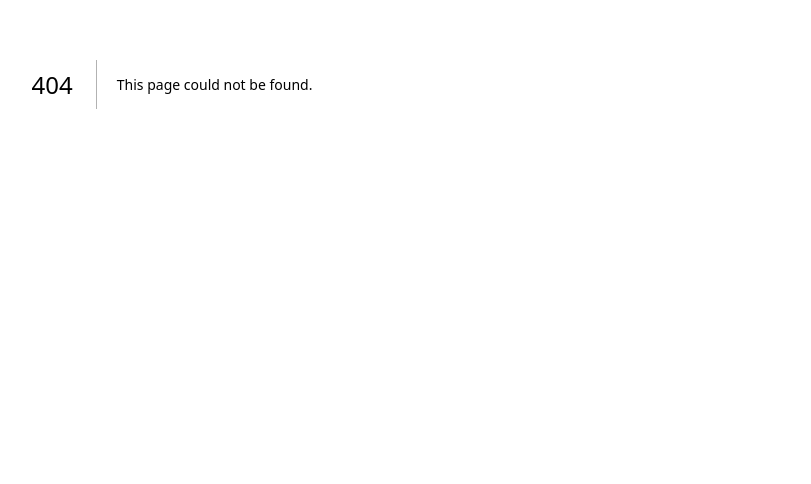
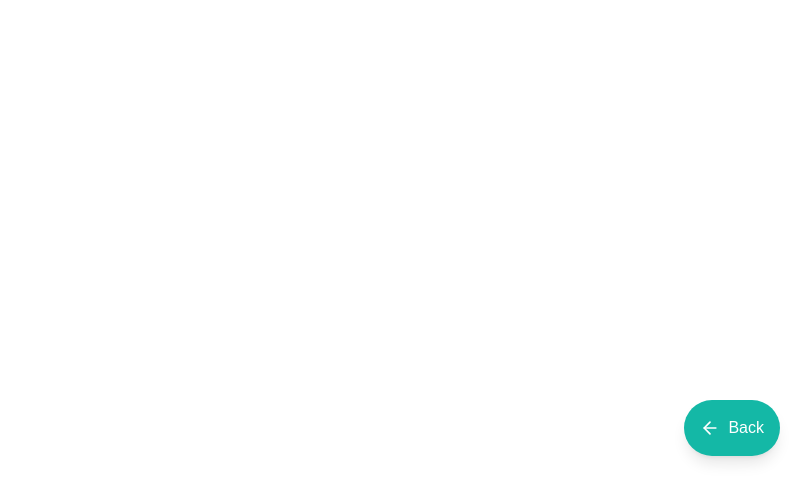
Before and after one commit to TharushiJayasooriya/WellzoneLanka, a Next.js app in the folder frontend/: page /backbutton in a window 1280 px wide. Before the commit this address had no page. Shown: the part 316-800 px from the top of the page, without its empty margins (468-1279 px from the left). Built offline with nearby package versions, Linux system fonts and the light colour scheme.

Commit message:
Updated side bar
Adjusted the sidebar

```diff
--- a/frontend/src/app/Sidebar.jsx
+++ b/frontend/src/app/Sidebar.jsx
@@ -84,11 +84,6 @@ const Sidebar = () => {
     setIsOpen(false);
   };
 
-  // Toggle sidebar
-  const toggleSidebar = () => {
-    setIsOpen(!isOpen);
-  };
-
   return (
     <>
       {/* Main content blur overlay */}
@@ -99,7 +94,7 @@ const Sidebar = () => {
         onClick={() => setIsOpen(false)}
       />
 
-      {/* Sidebar - moved more inside */}
+      {/* Sidebar - fully hidden until opened */}
       <div
         ref={sidebarRef}
         className={`fixed top-12 left-2 h-[calc(100%-4rem)] bg-gradient-to-b from-gray-900/90 via-gray-800/90 to-gray-900/90 text-white w-64 z-40 transform transition-all duration-500 ease-in-out shadow-xl flex flex-col rounded-2xl backdrop-blur-md ${
@@ -200,18 +195,14 @@ const Sidebar = () => {
         </div>
       </div>
 
-      {/* Sidebar indicator tab - Modified to use ref and detect hover */}
+      {/* Sidebar indicator - Only showing chevron icon */}
       <div
         ref={triggerRef}
-        className={`fixed top-1/2 left-0 transform -translate-y-1/2 bg-gradient-to-r from-blue-600 to-cyan-500 h-24 w-6 rounded-r-lg cursor-pointer z-30 shadow-lg flex items-center justify-center transition-all duration-300 ${
-          isOpen ? "opacity-0" : "opacity-90 hover:opacity-100 hover:w-8"
-        }`}
-        onClick={toggleSidebar}
-        style={{
-          boxShadow: "0 4px 12px rgba(0, 120, 255, 0.3)",
-        }}
+        className="fixed top-1/2 left-0 transform -translate-y-1/2 h-10 w-6 z-30 flex items-center justify-center transition-all duration-300 cursor-pointer"
       >
-        <ChevronRight className="h-5 w-5 text-white animate-pulse" />
+        <div className="bg-gradient-to-r from-blue-600 to-cyan-500 h-10 w-6 rounded-r-lg flex items-center justify-center transition-all duration-300 hover:w-8 opacity-60 hover:opacity-100">
+          <ChevronRight className="h-5 w-5 text-white" />
+        </div>
       </div>
     </>
   );
--- a/frontend/src/app/about/page.jsx
+++ b/frontend/src/app/about/page.jsx
@@ -57,6 +57,7 @@ export default function About() {
     <div className="min-h-screen bg-gradient-to-b from-white to-blue-50">
       <Navbar />
       <Sidebar/>
+
 
       {/* Hero Section with Parallax Effect */}
       <div className="relative w-full h-[70vh] overflow-hidden">
--- /dev/null
+++ b/frontend/src/app/backbutton/page.tsx
@@ -0,0 +1,37 @@
+import React, { useState, useEffect } from 'react';
+import { ArrowLeft } from 'lucide-react';
+
+const FloatingBackButton = () => {
+  const [isFloating, setIsFloating] = useState(false);
+
+  // Animation effect - creates a gentle floating motion
+  useEffect(() => {
+    const floatInterval = setInterval(() => {
+      setIsFloating(prev => !prev);
+    }, 2000);
+
+    return () => clearInterval(floatInterval);
+  }, []);
+
+  // Navigate to the previous page in history
+  const handleGoBack = () => {
+    window.history.back();
+  };
+
+  return (
+    <div className="fixed bottom-8 right-8 z-50">
+      <button
+        onClick={handleGoBack}
+        className={`flex items-center justify-center p-4 bg-teal-500 text-white rounded-full shadow-lg hover:bg-teal-600 transition-all duration-500 transform hover:scale-110 focus:outline-none focus:ring-2 focus:ring-teal-300 focus:ring-opacity-50 ${
+          isFloating ? 'translate-y-1' : 'translate-y-0'
+        }`}
+        aria-label="Go back"
+      >
+        <ArrowLeft className="mr-2" size={20} />
+        <span className="font-medium">Back</span>
+      </button>
+    </div>
+  );
+};
+
+export default FloatingBackButton;
--- a/frontend/src/app/contact/page.jsx
+++ b/frontend/src/app/contact/page.jsx
@@ -7,6 +7,7 @@ import Link from "next/link";
 import Navbar from "../Navbar";
 import { Footer } from "../Footer";
 import Sidebar from "../Sidebar";
+
 
 export default function Contact() {
   const [formData, setFormData] = useState({
@@ -38,6 +39,7 @@ export default function Contact() {
       {/* Navigation */}
             <Navbar/>
             <Sidebar/>
+
 
       {/* Hero Section */}
       <div className="pt-20 bg-gradient-to-b from-cyan-50 to-white">
--- a/frontend/src/app/doctor/page.tsx
+++ b/frontend/src/app/doctor/page.tsx
@@ -7,6 +7,7 @@ import Link from "next/link";
 import Navbar from "../Navbar";
 import { toast } from "sonner";
 import {useRouter} from "next/navigation";
+import FloatingBackButton from "../backbutton/page";
 
 export default function DoctorRegister() {
   const [showPassword, setShowPassword] = useState(false);
@@ -95,6 +96,7 @@ export default function DoctorRegister() {
       </div>
 
       <Navbar/>
+
 
       {/* Main Content */}
       <div className="relative z-10 max-w-7xl mx-auto pt-6">
--- a/frontend/src/app/login/page.tsx
+++ b/frontend/src/app/login/page.tsx
@@ -8,6 +8,7 @@ import Navbar from "../Navbar";
 import { signIn } from "next-auth/react";
 import { toast } from "sonner";
 import { useRouter } from "next/navigation";
+import FloatingBackButton from "../backbutton/page";
 
 const LoginPage = () => {
   const [email, setEmail] = useState<string>("");
@@ -86,6 +87,7 @@ const LoginPage = () => {
       </div>
 
       <Navbar />
+
 
       {/* Main Content - Professional Layout */}
       <div className="relative z-10 max-w-7xl mx-auto pt-6">
--- a/frontend/src/app/register/page.tsx
+++ b/frontend/src/app/register/page.tsx
@@ -8,6 +8,7 @@ import Navbar from "../Navbar";
 import { toast } from "sonner";
 import {useRouter} from "next/navigation"
 import RoleSelectionButtons from "./RoleSelectionButtons";
+import FloatingBackButton from "../backbutton/page";
 
 
 export default function Register() {
@@ -99,6 +100,7 @@ export default function Register() {
       </div>
 
       <Navbar/>
+
 
 
       {/* Main Content - Professional Layout */}
--- a/frontend/src/app/services/page.jsx
+++ b/frontend/src/app/services/page.jsx
@@ -5,6 +5,7 @@ import Image from 'next/image';
 import Link from 'next/link';
 import { Footer } from "../Footer";
 import Sidebar from '../Sidebar';
+import FloatingBackButton from '../backbutton/page';
 
 export default function ServicesPage() {
   const [activeTab, setActiveTab] = useState('fitness');
@@ -236,6 +237,7 @@ export default function ServicesPage() {
 
       <Navbar />
       <Sidebar/>
+
 
       {/* Hero Section with Background Video */}
       <div className="relative h-screen w-full overflow-hidden">
--- a/frontend/src/app/trainer/page.tsx
+++ b/frontend/src/app/trainer/page.tsx
@@ -7,6 +7,7 @@ import Link from "next/link";
 import Navbar from "../Navbar";
 import { toast } from "sonner";
 import {useRouter} from "next/navigation";
+import FloatingBackButton from "../backbutton/page";
 
 export default function TrainerRegister() {
   const [showPassword, setShowPassword] = useState(false);
@@ -130,6 +131,7 @@ export default function TrainerRegister() {
       </div>
 
       <Navbar/>
+
 
       {/* Main Content */}
       <div className="relative z-10 max-w-7xl mx-auto pt-6">
```
